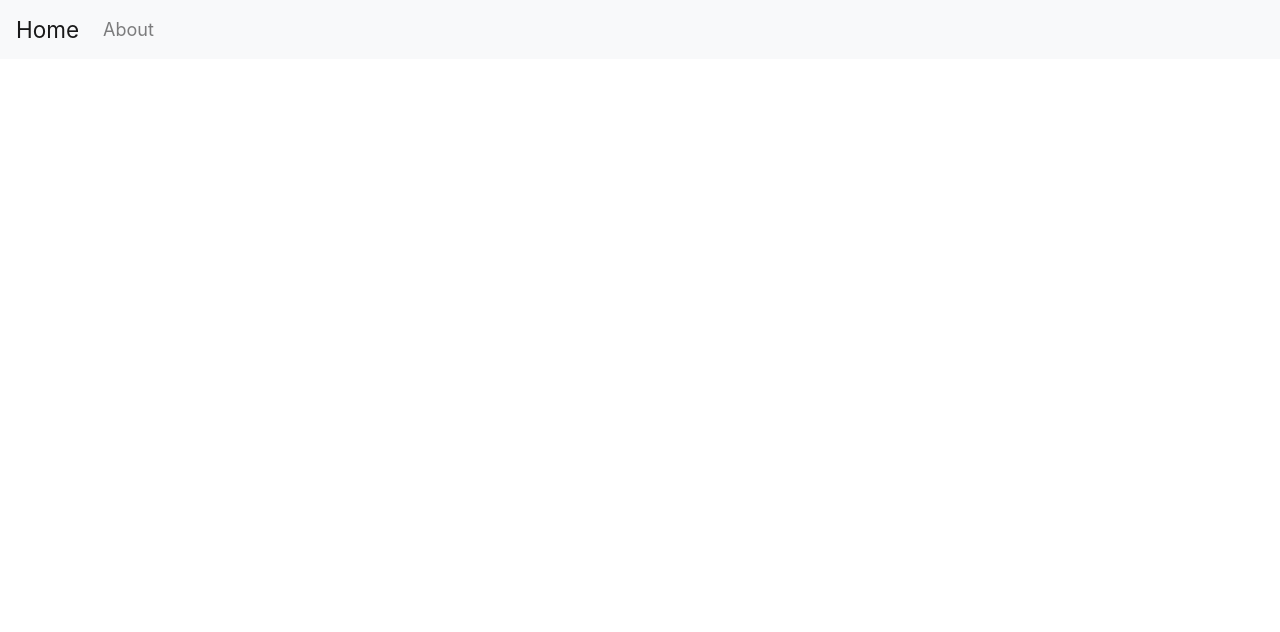
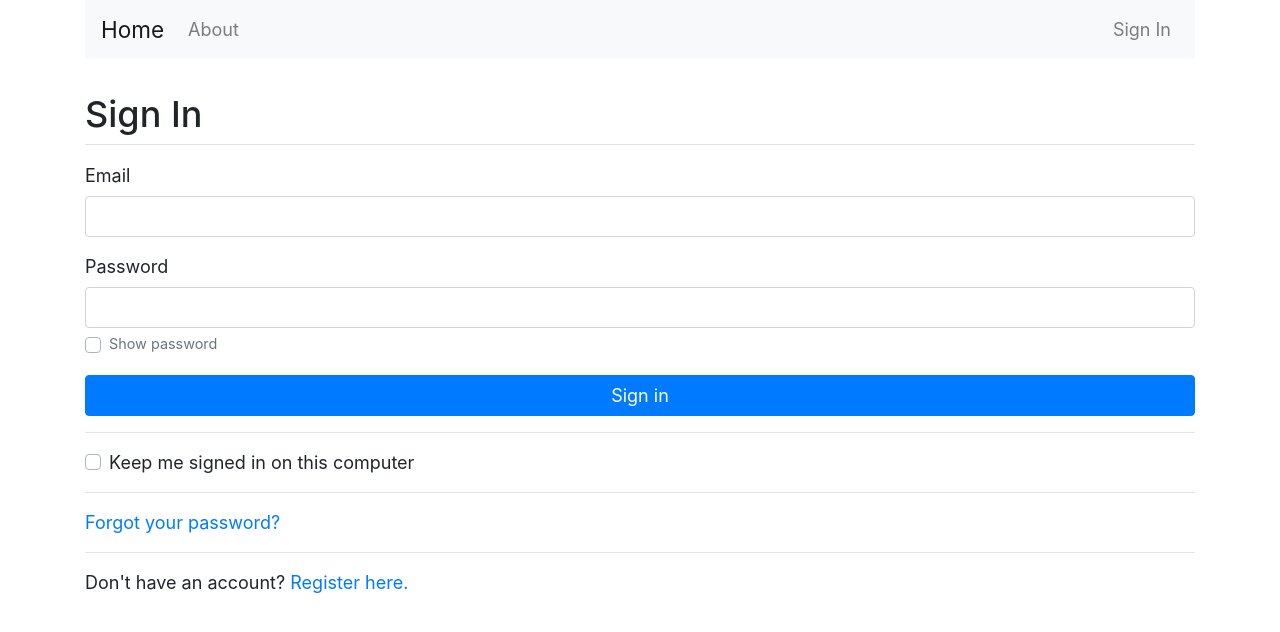
Before and after one commit to adamzerner/vue-starter, a Vue app: page /sign-in in a window 1280 px wide. Shown: the top 632 px of the page. Built offline with nearby package versions, Linux system fonts and the light colour scheme.

Commit message:
Sign in UI

```diff
--- a/src/App.vue
+++ b/src/App.vue
@@ -1,8 +1,10 @@
 <template>
-  <div id="app">
+  <section id="app">
     <navbar />
-    <router-view />
-  </div>
+    <section class="container">
+      <router-view />
+    </section>
+  </section>
 </template>
 
 <script>
--- a/src/components/navbar/navbar.vue
+++ b/src/components/navbar/navbar.vue
@@ -1,4 +1,5 @@
 <template>
+  <section class="container">
     <b-navbar toggleable="sm" variant="light">
       <b-navbar-brand to="home">Home</b-navbar-brand>
       <b-navbar-toggle target="nav-collapse"></b-navbar-toggle>
@@ -6,8 +7,12 @@
         <b-navbar-nav>
           <b-nav-item to="about">About</b-nav-item>
         </b-navbar-nav>
+        <b-navbar-nav class="ml-auto">
+          <b-nav-item to="sign-in">Sign In</b-nav-item>
+        </b-navbar-nav>
       </b-collapse>
     </b-navbar>
+  </section>
 </template>
 
 <script>
--- /dev/null
+++ b/src/components/page-header/page-header.vue
@@ -0,0 +1,20 @@
+<template>
+  <header>
+    <h2 class="border-bottom">{{ title }}</h2>
+  </header>
+</template>
+
+<script>
+export default {
+  name: "page-header",
+  props: ["title"],
+};
+</script>
+
+<style lang="scss" scoped>
+h2 {
+  margin-top: 34px;
+  margin-bottom: 17px;
+  padding-bottom: 7.5px;
+}
+</style>
--- a/src/router/index.js
+++ b/src/router/index.js
@@ -2,6 +2,7 @@ import Vue from "vue";
 import VueRouter from "vue-router";
 import Home from "@/views/home/home.vue";
 import About from "@/views/info/about.vue";
+import SignIn from "@/views/auth/sign-in.vue";
 
 Vue.use(VueRouter);
 
@@ -16,6 +17,11 @@ const routes = [
     name: "about",
     component: About,
   },
+  {
+    path: "/sign-in",
+    name: "sign-in",
+    component: SignIn,
+  },
 ];
 
 const router = new VueRouter({
--- /dev/null
+++ b/src/views/auth/sign-in.vue
@@ -0,0 +1,64 @@
+<template>
+  <section>
+    <page-header title="Sign In" />
+    <b-form>
+      <b-form-group label="Email">
+        <b-form-input v-model="form.email" type="email"></b-form-input>
+      </b-form-group>
+      <b-form-group label="Password">
+        <b-form-input
+          v-if="!showPassword"
+          v-model="form.password"
+          type="password"
+        ></b-form-input>
+        <b-form-input
+          v-if="showPassword"
+          v-model="form.password"
+          type="text"
+        ></b-form-input>
+        <template v-slot:description>
+          <b-form-checkbox v-model="showPassword">
+            <span>Show password</span>
+          </b-form-checkbox>
+        </template>
+      </b-form-group>
+      <b-button type="submit" variant="primary" block>Sign in</b-button>
+      <hr />
+      <b-form-checkbox v-model="keepMeSignedIn">
+        Keep me signed in on this computer
+      </b-form-checkbox>
+      <hr />
+      <b-link to="forgot-password">Forgot your password?</b-link>
+      <hr />
+      <p>
+        Don't have an account?
+        <b-link to="register">Register here.</b-link>
+      </p>
+    </b-form>
+  </section>
+</template>
+
+<script>
+import PageHeader from "@/components/page-header/page-header.vue";
+
+export default {
+  name: "sign-in",
+  components: {
+    "page-header": PageHeader,
+  },
+  data() {
+    return {
+      showPassword: false,
+      form: {
+        email: "",
+      },
+    };
+  },
+};
+</script>
+
+<style lang="scss" scoped>
+span {
+  vertical-align: middle;
+}
+</style>
```
Also changed, not shown: 1 other file (tests, documents, lock files or other folders). Lines whose indentation alone changed are shown as unchanged.
